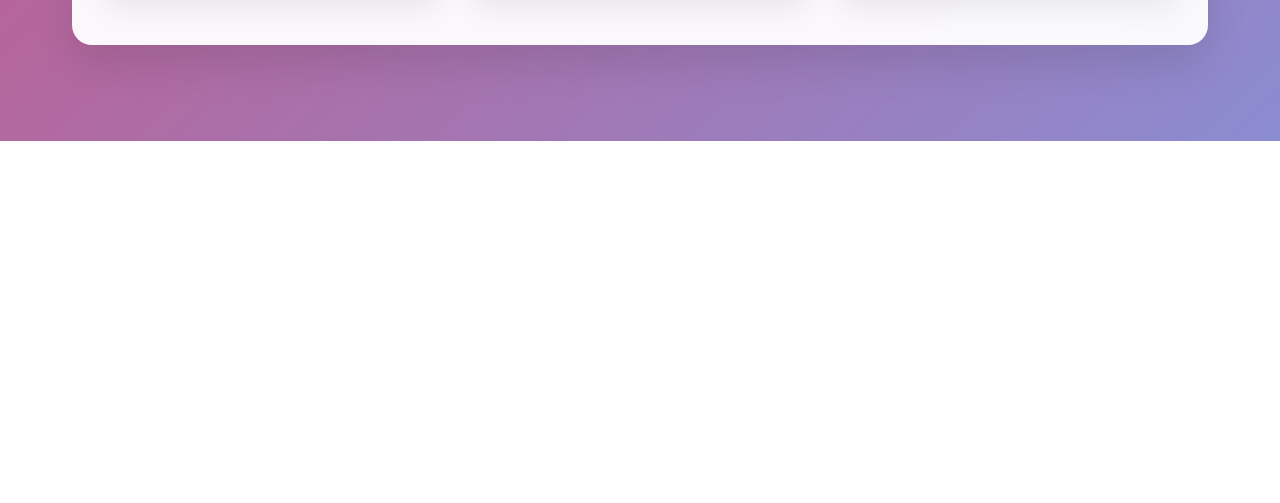
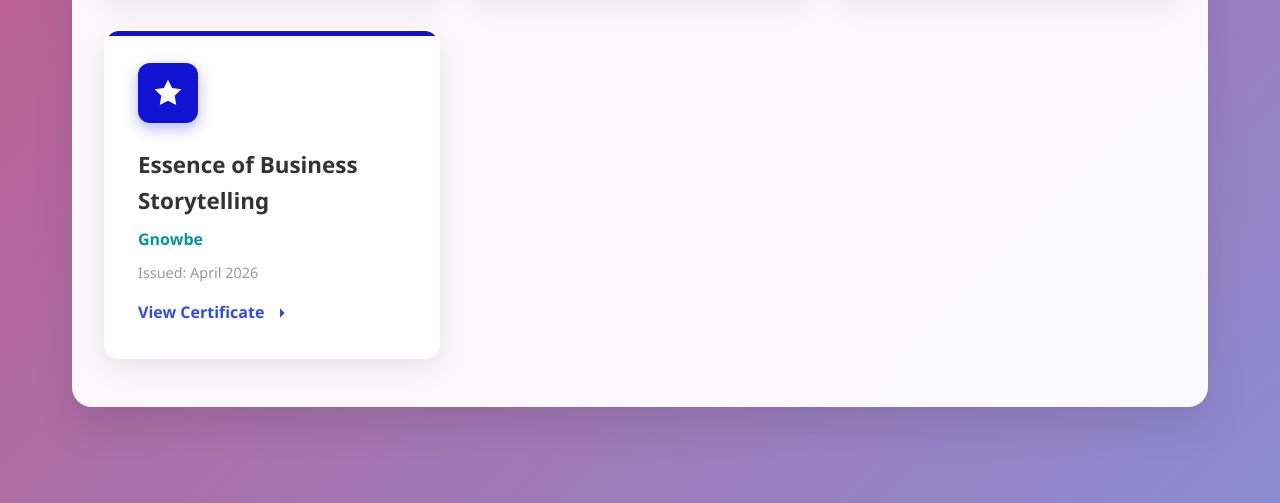
Before and after one commit to Cecilia-CXC/portfolio, a plain HTML site: page index.html in a window 1280 px wide. Shown: the part 1137-1640 px from the top of the page. Before the commit the page ends 1278 px from the top, so only its background shows below. Drawn offline with Linux system fonts and the light colour scheme.

Commit message:
Update index.html

```diff
--- a/index.html
+++ b/index.html
@@ -577,6 +577,23 @@
                             </svg>
                         </a>
                     </div>
+                    <!-- Certification Card 4 -->
+                    <div class="certification-card">
+                        <div class="cert-icon">
+                            <svg viewBox="0 0 24 24">
+                                <path d="M12 2L15.09 8.26L22 9.27L17 14.14L18.18 21.02L12 17.77L5.82 21.02L7 14.14L2 9.27L8.91 8.26L12 2Z"/>
+                            </svg>
+                        </div>
+                        <h3>Essence of Business Storytelling</h3>
+                        <div class="issuer">Gnowbe</div>
+                        <div class="date">Issued: April 2026</div>
+                        <a href="https://be.gnowbe.com/id3c8" class="cert-link">
+                            View Certificate
+                            <svg viewBox="0 0 24 24">
+                                <path d="M5 12h14M12 5l7 7-7 7"/>
+                            </svg>
+                        </a>
+                    </div>
                 </div>
             </section>
         </div>
```
